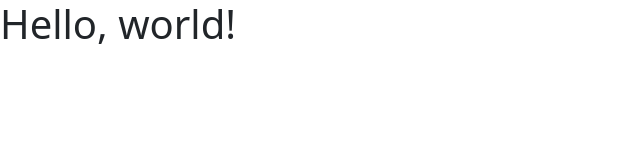
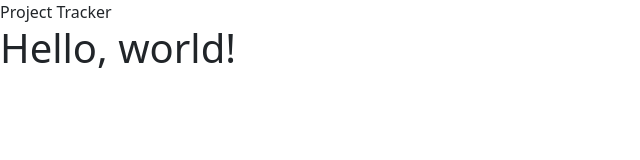
Before and after one commit to paullsshin/project-tracker, a plain HTML site: page index.html in a window 1280 px wide. Shown: the whole page, without its empty margins (0-640 px from the left). Drawn offline with nearby package versions, Linux system fonts and the light colour scheme.

Commit message:
created moment branch

```diff
--- a/index.html
+++ b/index.html
@@ -10,6 +10,7 @@
       integrity="sha384-0evHe/X+R7YkIZDRvuzKMRqM+OrBnVFBL6DOitfPri4tjfHxaWutUpFmBp4vmVor"
       crossorigin="anonymous"
     />
+    <header>Project Tracker</header>
   </head>
   <body>
     <h1>Hello, world!</h1>
```
Also changed, not shown: 1 other file.
